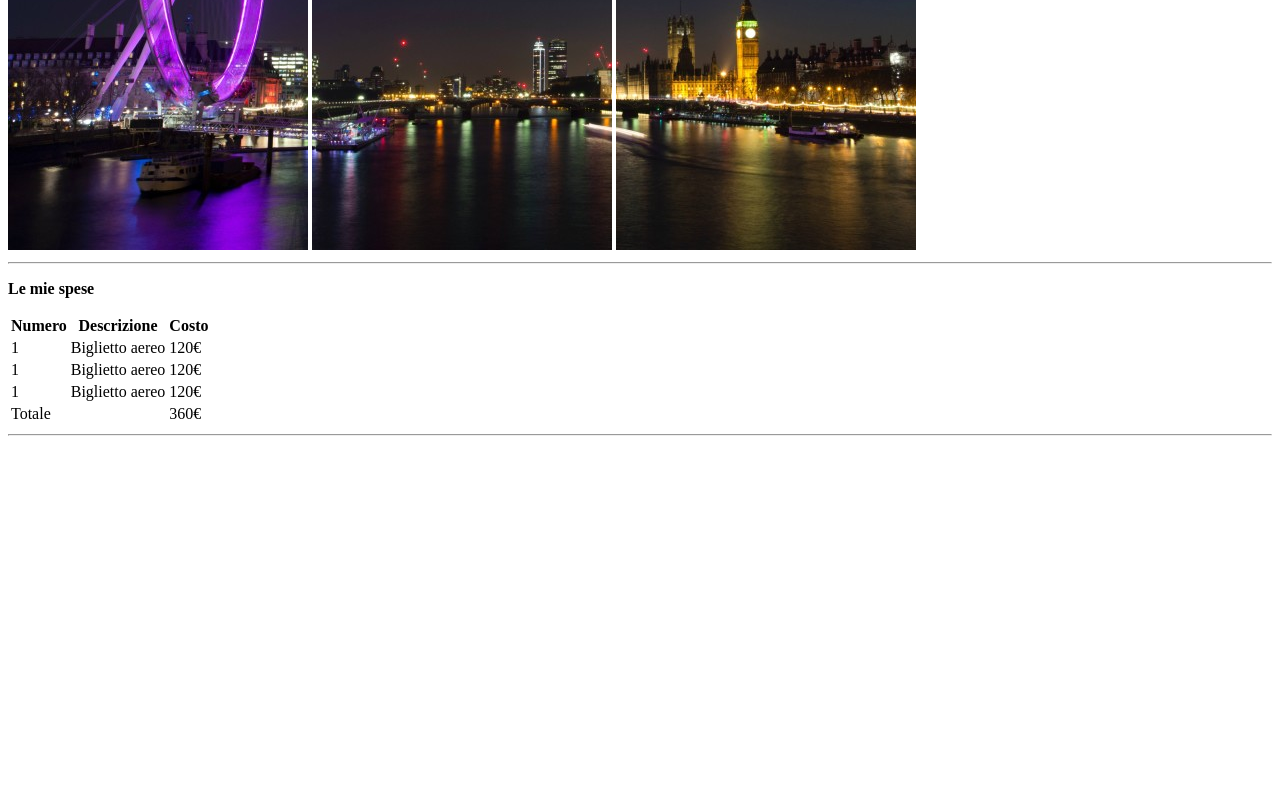
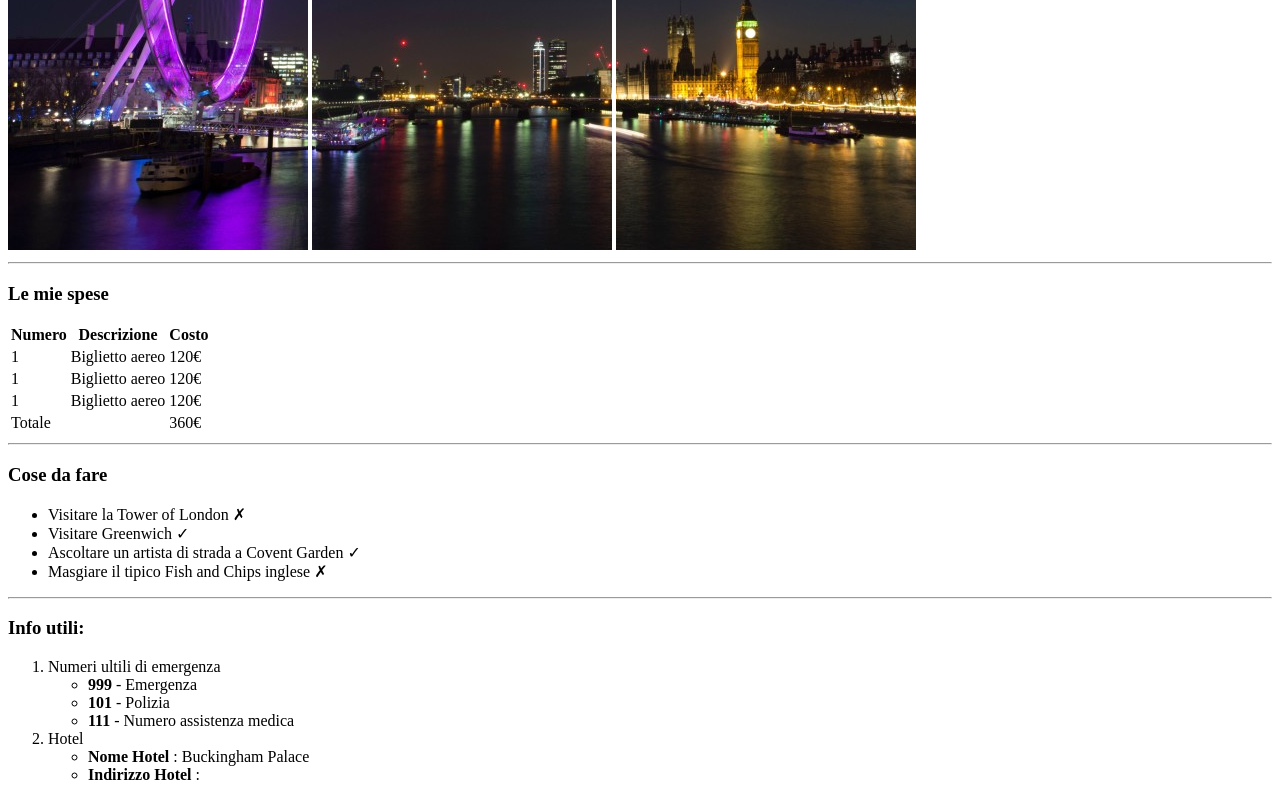
Before and after one commit to vincenzoschifano/html-london-trip, a plain HTML site: page index.html in a window 1280 px wide. Shown: the part 430-1230 px from the top of the page. Before the commit the page ends 874 px from the top, so only its background shows below. Drawn offline with Linux system fonts and the light colour scheme.

Commit message:
ADD: List

```diff
--- a/index.html
+++ b/index.html
@@ -18,9 +18,8 @@
     <hr>
 
     <div>
-        <p>
-            <strong>Le mie spese</strong>
-        </p>
+
+        <h3>Le mie spese</h3>
 
         <Table>
             <thead>
@@ -64,7 +63,46 @@
 
     <div>
 
+        <h3>Cose da fare</h3>
+
+        <ul>
+            <li>Visitare la Tower of London &cross;</li>
+            <li>Visitare Greenwich &check;</li>
+            <li>Ascoltare un artista di strada a Covent Garden &check;</li>
+            <li>Masgiare il tipico Fish and Chips inglese &cross;</li>
+        </ul>
     </div>
+
+    <hr>
+
+    <div>
+
+        <h3>Info utili:</h3>
+
+        <ol>
+            <li>Numeri ultili di emergenza
+                <ul>
+                    <li><strong>999</strong> - Emergenza</li>
+                    <li><strong>101</strong> - Polizia</li>
+                    <li><strong>111</strong> - Numero assistenza medica</li>
+               </ul>
+            </li>
+            <li>
+                Hotel
+                <ul>
+                    <li><strong>Nome Hotel</strong> : Buckingham Palace</li>
+                    <li><strong>Indirizzo Hotel</strong> : </li>
+                </ul>
+                <ul></ul>
+            </li>
+
+
+
+
+        </ol>
+    </div>
+
+
 
 
 
```
